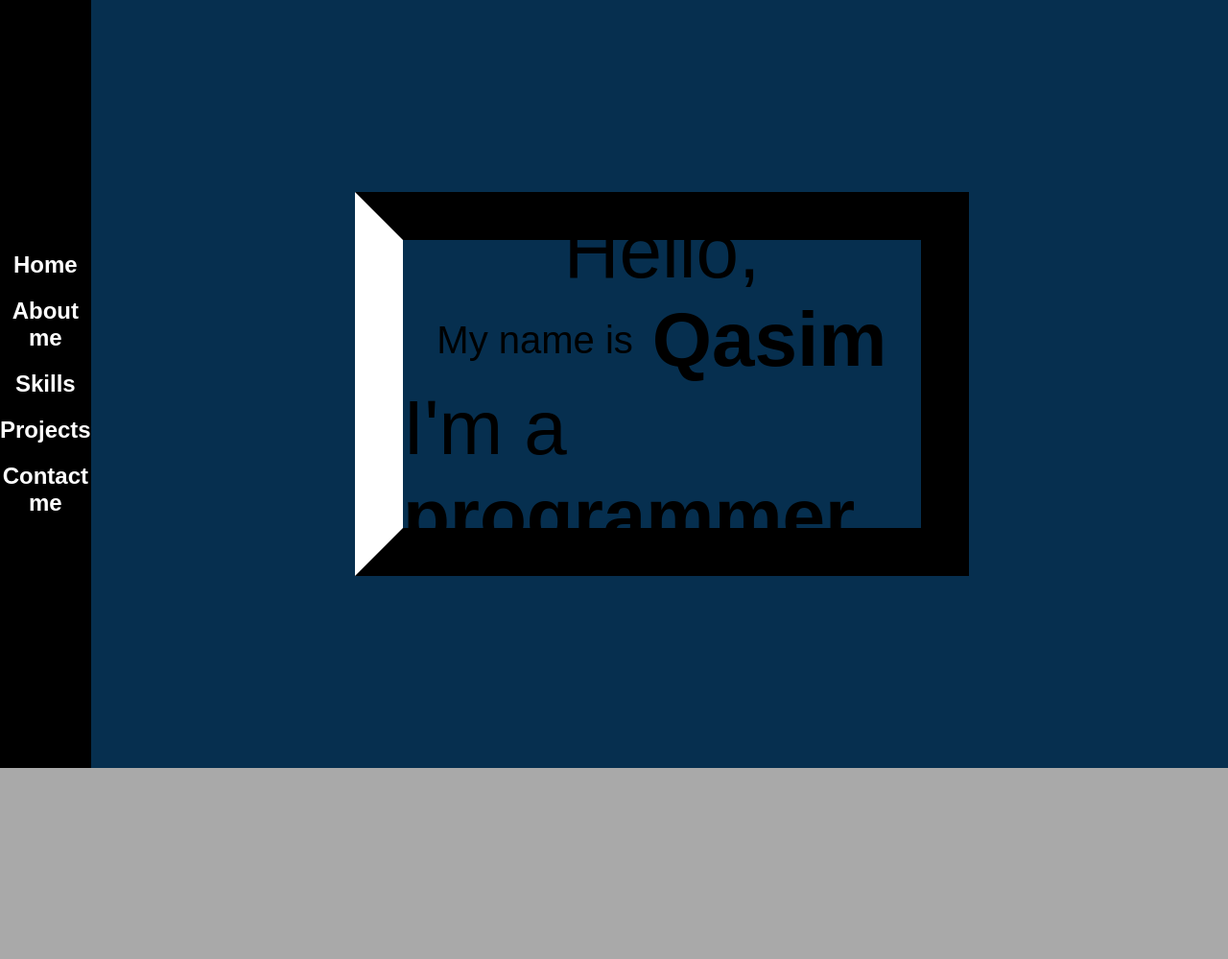
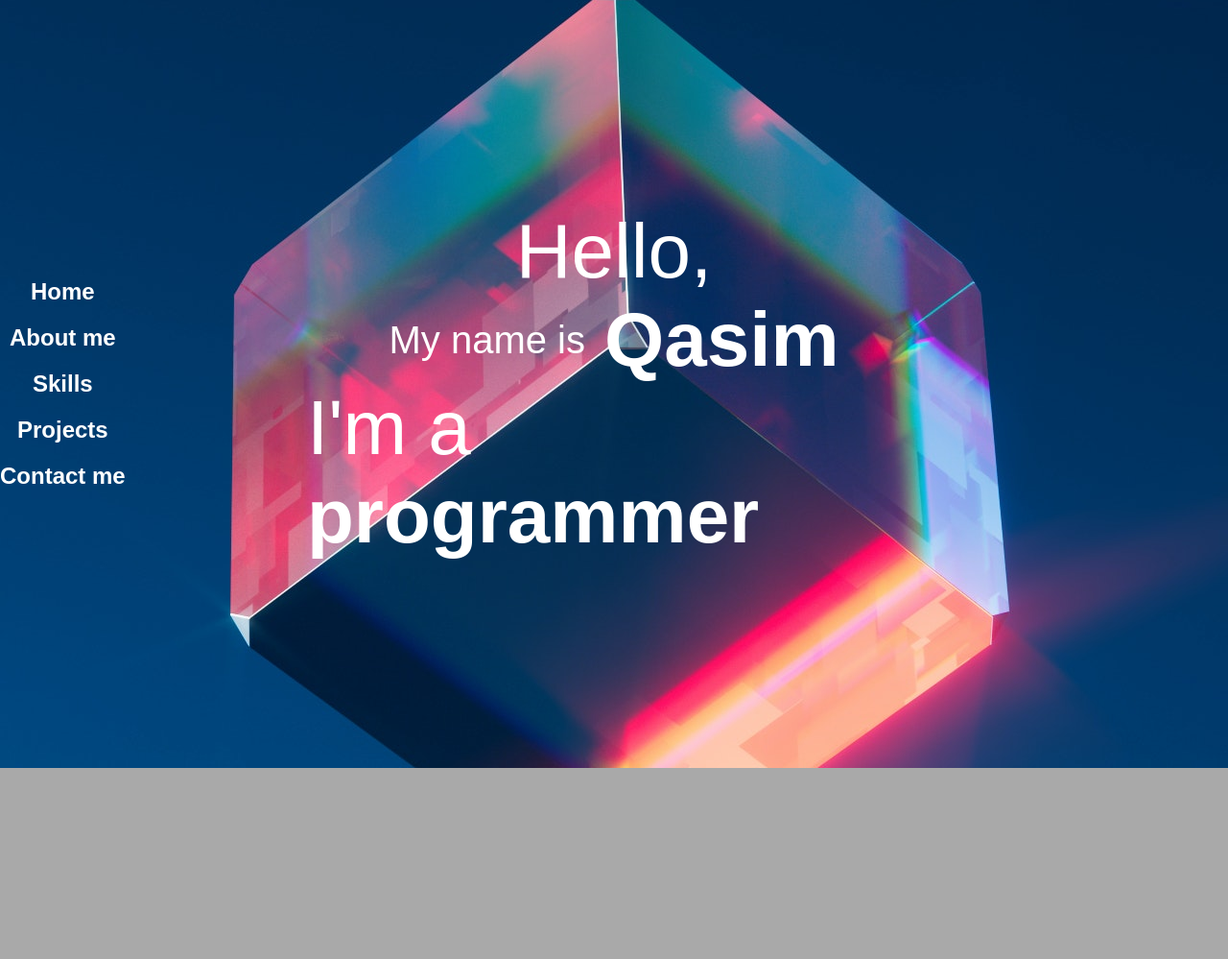
Before and after one commit to QasimB2001/MyPortfolioWebsite, a Django app: page / in a window 1280 px wide. Shown: the top 999 px of the page at 96% size. Run offline with Django 4.2, Linux system fonts and the light colour scheme; some web fonts are replaced.

Commit message:
Updated main page visuals
Added new background image and scrolling feature

```diff
--- a/MyPortfolioWebsite/static/css/style.css
+++ b/MyPortfolioWebsite/static/css/style.css
@@ -9,16 +9,27 @@ b {
     font-weight: 700    ;
 }
 
+html {
+    scroll-behavior: smooth;
+}
+
 body {
     margin: 0;
     padding: 0;
     font-family: 'Saira Semi Condensed', sans-serif;
+    background-image: url("../imgs/stock_img1.jpg");
+    background-color: gray;
+    height: 100vh;
+    max-width: 100vw;
+    background-position: center;
+    background-repeat: no-repeat;
 }
 
 .page1Container {
     display: flex;
     min-height:100vh;
-    background: #062F4F;
+    /*background: #062F4F;*/
+    justify-content: center;
 }
 
 .page2Container {
@@ -28,10 +39,10 @@ body {
 }
 
 .navContainer {
-    background: black;
+    /*background: black;*/
     height: 100%;
     text-align: center;
-    display: flex;
+    position: fixed;
     justify-content: center;
     align-items: center;
     min-height:100vh;
@@ -40,8 +51,10 @@ body {
 .navMain {
     min-width: 6vw;
     display: flex;
+    position: relative;
     flex-direction: column;
-
+    top: 50%;
+    transform: translateY(-50%);
 }
 
 a {
@@ -51,20 +64,13 @@ a {
     font-size: 1.5em;
     color: white;
     font-weight:600;
-
-}
-
-#Home {
-    margin: 50px;
-    animation: about 3s ease-in-out;
 }
 
 .mainText {
-    min-height: 100vh;
-    min-width: 93vw;
     display: flex;
     justify-content: center;
     align-items: center;
+    color: white;
 }
 
 .introTextContainer {
@@ -75,13 +81,14 @@ a {
     font-size: 5em;
     justify-content: center;
     align-items: center;
-    border: 50px solid black;
-    border-left-color: white;
 }
 
 #mainText1 {
     margin: 0;
-    /*margin-left: 10px;*/
+    /*margin-left: 10px;#Home {
+    margin: 50px;
+    animation: about 3s ease-in-out;
+}*/
 }
 
 #mainText2 {
@@ -105,12 +112,7 @@ a {
 
 #mainText3 {
     margin: 0;
-    /*margin-left: 210px;*/
-}
-
-
-
-@keyframes about {
+    /*margin-left: 210px;*@keyframes about {
     0%,
     15% {
         opacity: 0;
@@ -133,4 +135,5 @@ a {
     100% {
         transform: rotate(0deg);
     }
+}/
 }
--- a/MyPortfolioWebsite/templates/index.html
+++ b/MyPortfolioWebsite/templates/index.html
@@ -9,9 +9,9 @@
     <link href="{% static '/css/style.css' %}" rel="stylesheet" />
     <script src="{% static '/javascript/script.js' %}" defer></script>
 </head>
-<body>
-    <div class="page1Container">
-        <div class="navContainer">
+<body id="Home"> <!-- Home here or there?-->
+    <!--<img src="../static/imgs/stock_img1.jpg">-->
+    <div class="navContainer" id="Home"> <!-- Home here or there?-->
         <div class="navMain">
                 <a href="#Home">Home</a>
                 <a href="#Me">About me</a>
@@ -21,6 +21,7 @@
         </div>
     </div>
 
+    <div class="page1Container">
         <!--<div id="Home">Hello my name is Qasim</div> -->
         <div class="mainText">
             <div class="introTextContainer">
@@ -34,7 +35,7 @@
         </div>
     </div>
 
-    <div class="page2Container">
+    <div class="page2Container" id="Me">
 
     </div>
 </body>
```
Lines whose indentation alone changed are shown as unchanged.
